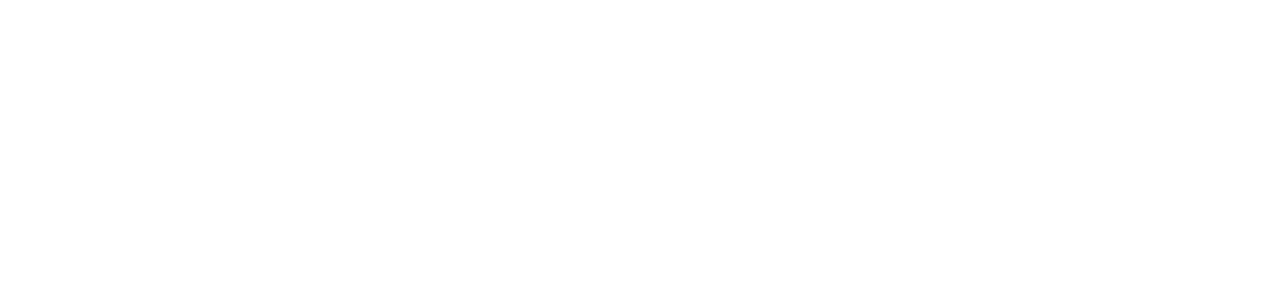
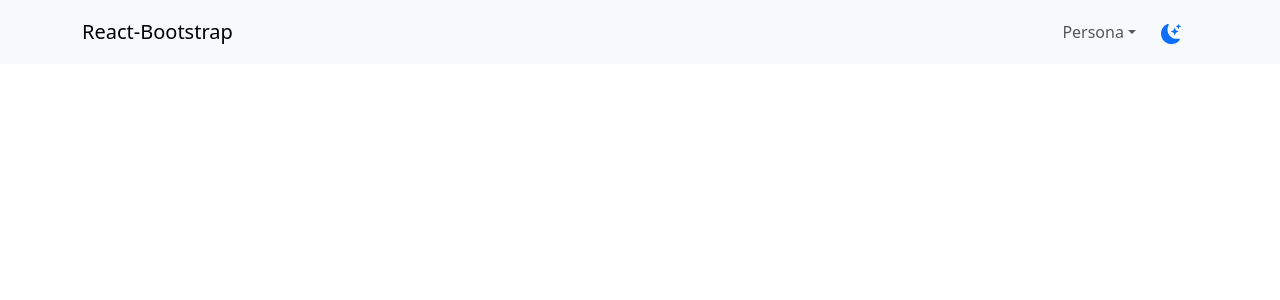
Before and after one commit to alexmcdermid/Alexander-McDermid-ecc-dssb-IS24-code-challenge, a React (Create React App) app in the folder react_frontend/: page / in a window 1280 px wide. Shown: the top 300 px of the page. Built offline with nearby package versions, Linux system fonts and the light colour scheme.

Commit message:
feat: bootstrap, themeprovider, persona

```diff
--- a/react_frontend/package.json
+++ b/react_frontend/package.json
@@ -6,8 +6,11 @@
     "@testing-library/jest-dom": "^5.17.0",
     "@testing-library/react": "^13.4.0",
     "@testing-library/user-event": "^13.5.0",
+    "bootstrap": "^5.3.2",
     "react": "^18.2.0",
+    "react-bootstrap": "^2.9.0",
     "react-dom": "^18.2.0",
+    "react-icons": "^4.11.0",
     "react-scripts": "5.0.1",
     "web-vitals": "^2.1.4"
   },
--- a/react_frontend/src/App.js
+++ b/react_frontend/src/App.js
@@ -1,10 +1,14 @@
-import logo from './logo.svg';
 import './App.css';
+import { ThemeProvider } from './controllers/ThemeContext';
+import Navbar from './components/Navbar'
 
 function App() {
   return (
-    <div className="App">
-    </div>
+    <ThemeProvider>
+      <div className="App">
+          <Navbar></Navbar>
+      </div>
+    </ThemeProvider>
   );
 }
 
--- /dev/null
+++ b/react_frontend/src/components/Navbar.jsx
@@ -0,0 +1,33 @@
+import Container from 'react-bootstrap/Container';
+import Nav from 'react-bootstrap/Nav';
+import Navbar from 'react-bootstrap/Navbar';
+import NavDropdown from 'react-bootstrap/NavDropdown';
+import Button from 'react-bootstrap/esm/Button';
+import { useTheme } from '../controllers/ThemeContext';
+import { BsFillSunFill, BsFillMoonStarsFill } from 'react-icons/bs'
+
+function NavBar() {
+  const { darkMode, toggleTheme } = useTheme();
+
+  return (
+    <Navbar expand="lg" className="bg-body-tertiary">
+      <Container>
+        <Navbar.Brand href="#home">React-Bootstrap</Navbar.Brand>
+        <Navbar.Toggle aria-controls="basic-navbar-nav" />
+        <Navbar.Collapse id="basic-navbar-nav">
+          <Nav className="ms-auto">
+            <NavDropdown title="Persona" id="basic-nav-dropdown">
+              <NavDropdown.Item>Lisa</NavDropdown.Item>
+              <NavDropdown.Item>Alan</NavDropdown.Item>
+            </NavDropdown>
+          </Nav>
+        </Navbar.Collapse>
+        <Button onClick={toggleTheme} variant='link' size='lg'>
+          {darkMode ? <BsFillSunFill /> : <BsFillMoonStarsFill/>}
+        </Button>
+      </Container>
+    </Navbar>
+  );
+}
+
+export default NavBar;
--- /dev/null
+++ b/react_frontend/src/controllers/ThemeContext.js
@@ -0,0 +1,28 @@
+import React, { createContext, useContext, useState } from 'react';
+
+const ThemeContext = createContext();
+
+export const useTheme = () => {
+  return useContext(ThemeContext);
+};
+
+export const ThemeProvider = ({ children }) => {
+  const [darkMode, setDarkMode] = useState(false);
+
+  const toggleTheme = () => {
+    setDarkMode(!darkMode);
+
+    // Update the data-bs-theme attribute on the <html> element
+    const htmlElement = document.querySelector('html');
+    if (htmlElement) {
+      htmlElement.setAttribute('data-bs-theme', darkMode ? 'light' : 'dark');
+    }
+  };
+
+  const value = {
+    darkMode,
+    toggleTheme,
+  };
+
+  return <ThemeContext.Provider value={value}>{children}</ThemeContext.Provider>;
+};
--- a/react_frontend/src/index.js
+++ b/react_frontend/src/index.js
@@ -3,6 +3,9 @@
 import './index.css';
 import App from './App';
 import reportWebVitals from './reportWebVitals';
+
+// Importing the Bootstrap CSS
+import 'bootstrap/dist/css/bootstrap.min.css';
 
 const root = ReactDOM.createRoot(document.getElementById('root'));
 root.render(
```
Also changed, not shown: 1 other file (tests, documents, lock files or other folders).
